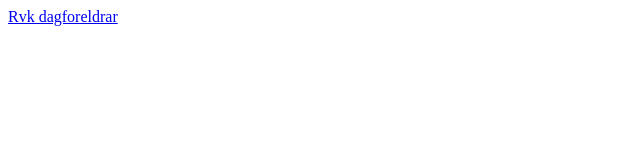
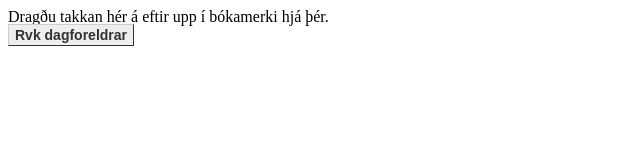
Before and after one commit to InfoMentor-Development/ModernizrCheck, a plain HTML site: page index.html in a window 1280 px wide. Shown: the whole page, without its empty margins (0-640 px from the left). Drawn offline with Linux system fonts and the light colour scheme.

Commit message:
adding text and styles

```diff
--- a/index.html
+++ b/index.html
@@ -7,7 +7,7 @@
   	<link rel="stylesheet" href="styles.css">
 </head>
 
-<body>
+<body>Dragðu takkan hér á eftir upp í bókamerki hjá þér.<br />
 	<a href="javascript:(function() {
 	if(window.location.href !== 'http://reykjavik.is/allir-dagforeldrar-i-reykjavik'){
 		var co = confirm('Þetta bókamerki er einungis hannað fyrir: http://reykjavik.is/allir-dagforeldrar-i-reykjavik. Viltu fara þangað? Ath. þú þarft að ýta aftur á þennan takka þegar siðan hefur opnast.');
--- a/styles.css
+++ b/styles.css
@@ -2,3 +2,15 @@ ul { list-style:none; font-size:18px; }
 ul li { line-height:30px; }
 ul li.on {color:#6de258;}
 ul li.off {color:#f44242;}
+
+a {
+	font: bold 14px Arial;
+	text-decoration: none;
+	background-color: #EEEEEE;
+	color: #333333;
+	padding: 2px 6px 2px 6px;
+	border-top: 1px solid #CCCCCC;
+	border-right: 1px solid #333333;
+	border-bottom: 1px solid #333333;
+	border-left: 1px solid #CCCCCC;
+}
```
